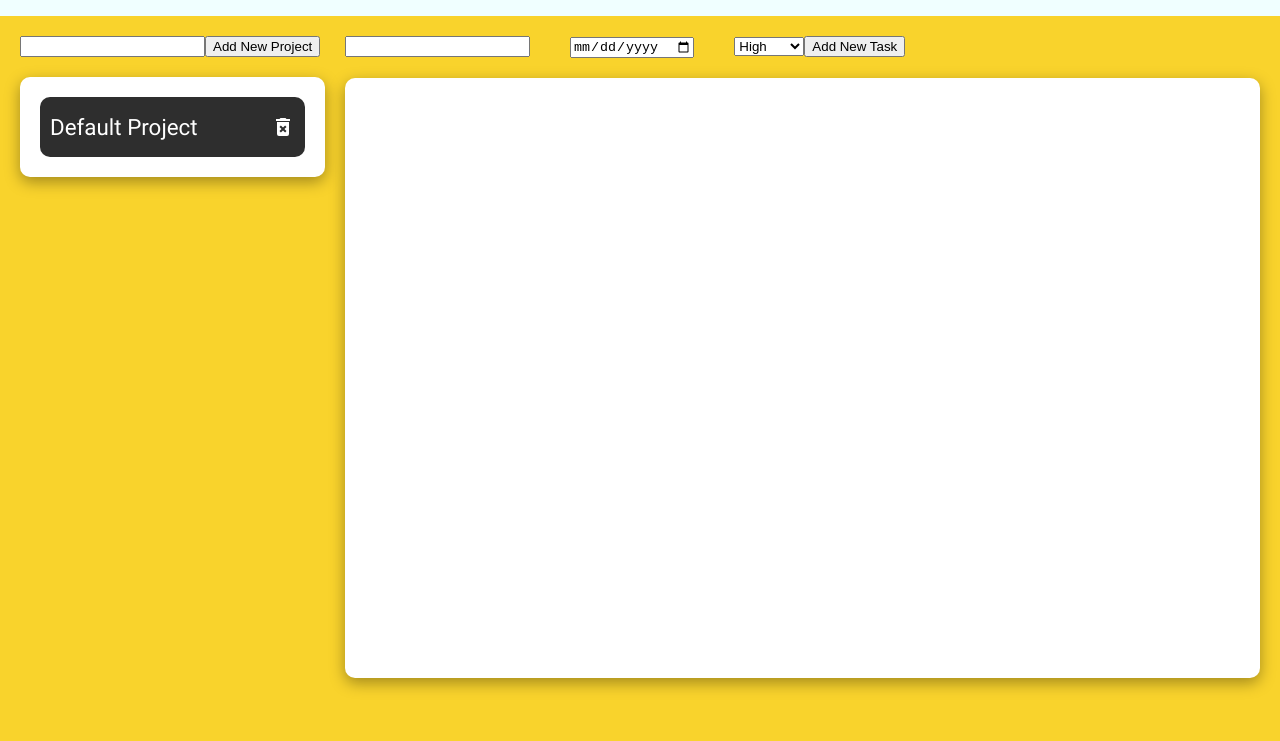
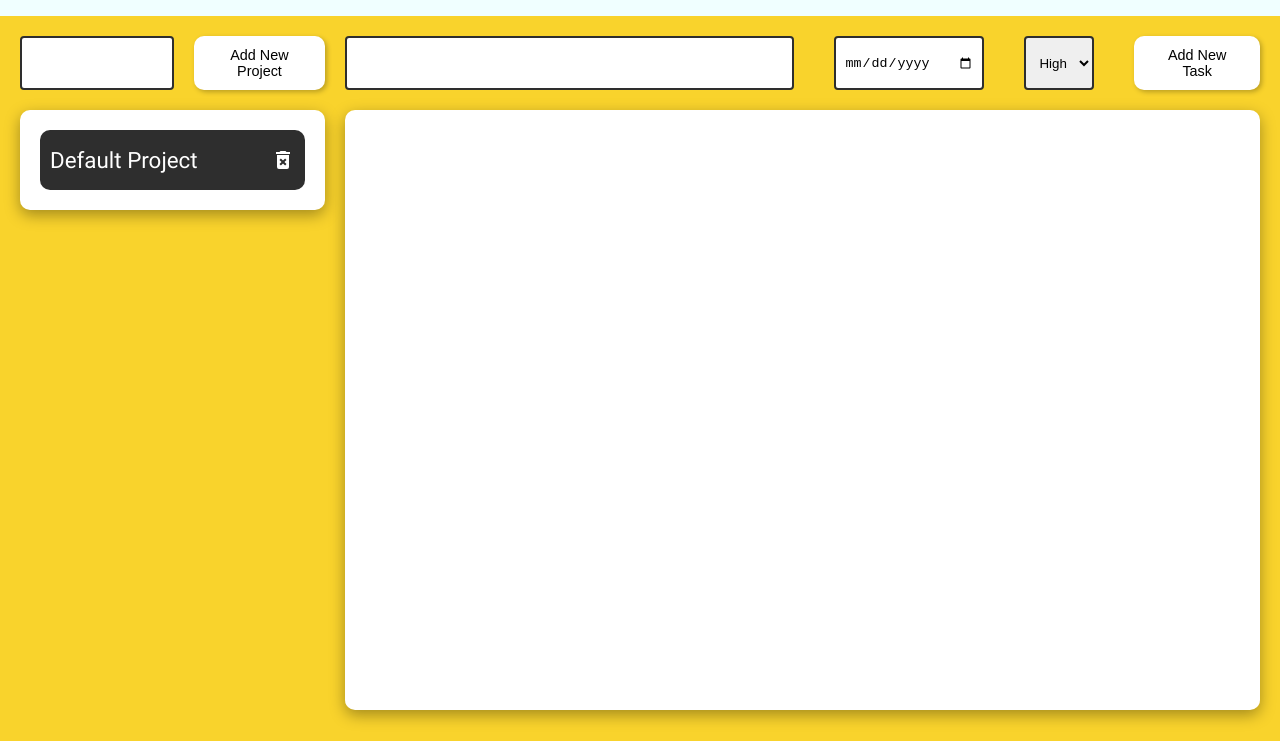
Before and after one commit to kingfeekra/todo-list, a website built with webpack: page dist/index.html in a window 1280 px wide. Shown: the part 59-800 px from the top of the page. Built offline with nearby package versions, Linux system fonts and the light colour scheme.

Commit message:
code broke, commiting so I can compare old commit

```diff
--- a/src/addNewProject.js
+++ b/src/addNewProject.js
@@ -32,16 +32,17 @@ const newProject = (() => {
             }
         });
         projectsList.appendChild(projectDiv);
+        addDeleteButton();
         projectsObject["project"+ counter] = {};
         projectsObject[projectDiv.dataset.projectNumber].tasks = [];
         counter++;
     }
 
-    const addDeleteButton = function() {
+    function addDeleteButton() {
         const svg = document.createElementNS("http://www.w3.org/2000/svg", "svg");
         svg.setAttributeNS(null, "viewbox", "0 0 24 24");
         svg.classList.add("svgClass");
-        const svgParent = svg.parentNode;
+        const svgParent = svg.parentElement;
         svg.addEventListener("click", function() {
             const div = document.querySelector(".projectsList");
             div.removeChild(svgParent);
@@ -135,7 +136,7 @@ const newProject = (() => {
 
 function addNewProject() {
     newProject.addProjectDiv();
-    newProject.addDeleteButton();
+
 }
 
 export{newProject, addNewProject};
--- a/src/styles.css
+++ b/src/styles.css
@@ -130,8 +130,64 @@ main {
     color: rgb(46, 46, 46);
 }
 
+.projectsDiv > div > input {
+    width: 55%;
+    padding: 10px;
+    border: 2px solid rgb(46, 46, 46);
+    border-radius: 4px;
+    margin-right: 20px;
+}
+
+.tasksDiv > div:first-of-type {
+    display: flex;
+    flex-wrap: nowrap;
+}
+
 .tasksDiv > div > input {
     margin-right: 40px;
+}
+
+.tasksDiv > div > input:first-of-type {
+    width: 55%;
+    padding: 10px;
+    border: 2px solid rgb(46, 46, 46);
+    border-radius: 4px;
+}
+
+.tasksDiv > div > input:nth-of-type(2) {
+    width: 10%;
+    min-width: 130px;
+    padding: 8px;
+    border: 2px solid rgb(46, 46, 46);
+    border-radius: 4px;
+}
+
+select {
+    width: 5%;
+    min-width: 70px;
+    padding: 9px;
+    border: 2px solid rgb(46, 46, 46);
+    border-radius: 4px;
+    margin-right: 40px;
+}
+
+.taskButton, .projectButton {
+    padding: 0.7rem 1.5rem;
+    font-size: 0.9rem;
+    background-color: #ffffff;
+    border: none;
+    border-radius: 10px;
+    color: rgb(0, 0, 0);
+    letter-spacing: 0px;
+    box-shadow: 2px 2px 5px rgba(0, 0, 0, 0.253);
+    transition: 0.3s;
+    cursor: pointer;
+}
+
+.taskButton:hover, .projectButton:hover {
+      background-color: rgb(46, 46, 46);
+      color: #ffffff;
+      transition: 0.3s;
 }
 
 .tasksList {
@@ -159,3 +215,18 @@ main {
 .task > p {
     margin-right: 40px;
 }
+
+.task > p:first-of-type {
+    width: 55%;
+    margin-right: 60px;
+}
+
+.task > p:nth-of-type(2) {
+    width: 10%;
+    min-width: 130px;
+}
+
+.task > p:nth-of-type(3) {
+    width: 5%;
+    min-width: 70px;
+}
```
Also changed, not shown: dist/main.js.
